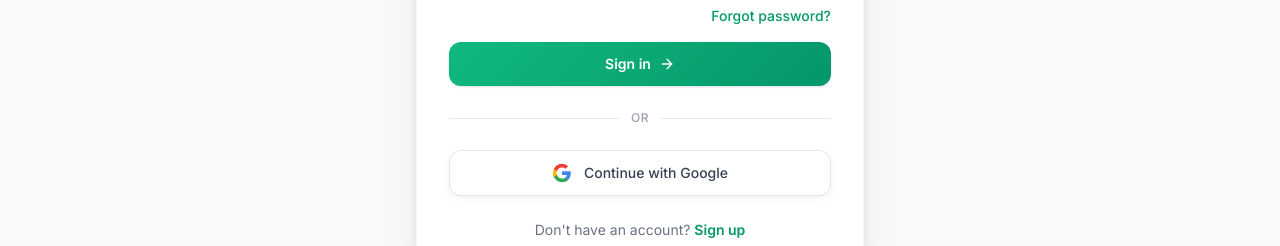
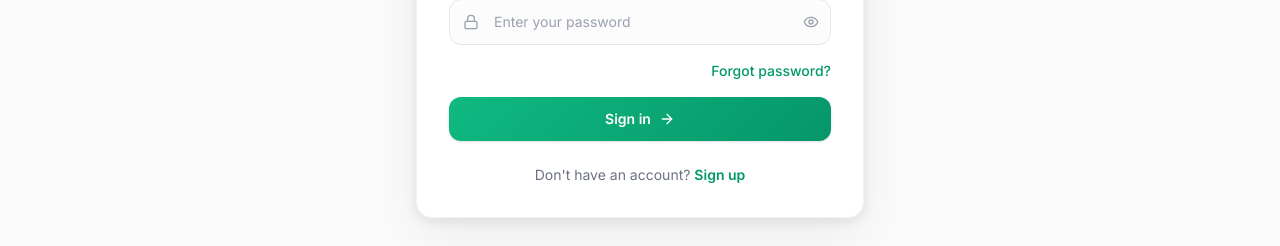
Before and after one commit to neltarget/CampusNestAi, a React (Vite) app in the folder client/: page /login in a window 1280 px wide. Shown: the part 475-721 px from the top of the page. Built offline with nearby package versions, Linux system fonts and the light colour scheme; no server answers.

Commit message:
feat: remove Google sign-in entirely from login and auth context

```diff
--- a/client/src/contexts/AuthContext.tsx
+++ b/client/src/contexts/AuthContext.tsx
@@ -19,7 +19,6 @@ interface AuthContextType {
   loading: boolean;
   signUp: (email: string, password: string, fullName: string) => Promise<{ error?: string }>;
   signIn: (email: string, password: string) => Promise<{ error?: string }>;
-  signInWithGoogle: () => Promise<{ error?: string }>;
   signOut: () => Promise<void>;
   resetPassword: (email: string) => Promise<{ error?: string }>;
   updatePassword: (newPassword: string) => Promise<{ error?: string }>;
@@ -142,21 +141,6 @@ export function AuthProvider({ children }: { children: React.ReactNode }) {
     return {};
   }, []);
 
-  const signInWithGoogle = useCallback(async () => {
-    const { error } = await supabase.auth.signInWithOAuth({
-      provider: "google",
-      options: {
-        redirectTo: `${window.location.origin}/`,
-        queryParams: {
-          prompt: "select_account",
-        },
-      },
-    });
-
-    if (error) return { error: error.message };
-    return {};
-  }, []);
-
   const signOut = useCallback(async () => {
     await supabase.auth.signOut();
     setUser(null);
@@ -208,7 +192,6 @@ export function AuthProvider({ children }: { children: React.ReactNode }) {
         loading,
         signUp,
         signIn,
-        signInWithGoogle,
         signOut,
         resetPassword,
         updatePassword,
--- a/client/src/pages/LoginPage.tsx
+++ b/client/src/pages/LoginPage.tsx
@@ -9,7 +9,7 @@ export function LoginPage() {
   const [showPassword, setShowPassword] = useState(false);
   const [error, setError] = useState("");
   const [loading, setLoading] = useState(false);
-  const { signIn, signInWithGoogle } = useAuth();
+  const { signIn } = useAuth();
   const navigate = useNavigate();
 
   const handleSubmit = async (e: React.FormEvent) => {
@@ -24,14 +24,6 @@ export function LoginPage() {
       setError(result.error);
     } else {
       navigate("/");
-    }
-  };
-
-  const handleGoogleSignIn = async () => {
-    setError("");
-    const result = await signInWithGoogle();
-    if (result.error) {
-      setError(result.error);
     }
   };
 
@@ -136,39 +128,6 @@ export function LoginPage() {
             </button>
           </form>
 
-          <div className="my-6 flex items-center gap-3">
-            <div className="h-px flex-1 bg-gray-200" />
-            <span className="text-xs font-medium text-gray-400 uppercase tracking-wider">
-              or
-            </span>
-            <div className="h-px flex-1 bg-gray-200" />
-          </div>
-
-          <button
-            onClick={handleGoogleSignIn}
-            className="flex w-full items-center justify-center gap-3 rounded-xl border border-gray-200 bg-white px-4 py-3 text-sm font-medium text-gray-700 shadow-soft hover:shadow-medium hover:bg-gray-50 focus:outline-none focus:ring-2 focus:ring-emerald-500 focus:ring-offset-2 transition-all duration-200"
-          >
-            <svg className="h-5 w-5" viewBox="0 0 24 24">
-              <path
-                d="M22.56 12.25c0-.78-.07-1.53-.2-2.25H12v4.26h5.92a5.06 5.06 0 0 1-2.2 3.32v2.77h3.57c2.08-1.92 3.28-4.74 3.28-8.1z"
-                fill="#4285F4"
-              />
-              <path
-                d="M12 23c2.97 0 5.46-.98 7.28-2.66l-3.57-2.77c-.98.66-2.23 1.06-3.71 1.06-2.86 0-5.29-1.93-6.16-4.53H2.18v2.84C3.99 20.53 7.7 23 12 23z"
-                fill="#34A853"
-              />
-              <path
-                d="M5.84 14.09c-.22-.66-.35-1.36-.35-2.09s.13-1.43.35-2.09V7.07H2.18C1.43 8.55 1 10.22 1 12s.43 3.45 1.18 4.93l2.85-2.22.81-.62z"
-                fill="#FBBC05"
-              />
-              <path
-                d="M12 5.38c1.62 0 3.06.56 4.21 1.64l3.15-3.15C17.45 2.09 14.97 1 12 1 7.7 1 3.99 3.47 2.18 7.07l3.66 2.84c.87-2.6 3.3-4.53 6.16-4.53z"
-                fill="#EA4335"
-              />
-            </svg>
-            Continue with Google
-          </button>
-
           <p className="mt-6 text-center text-sm text-gray-500">
             Don&apos;t have an account?{" "}
             <Link
```
